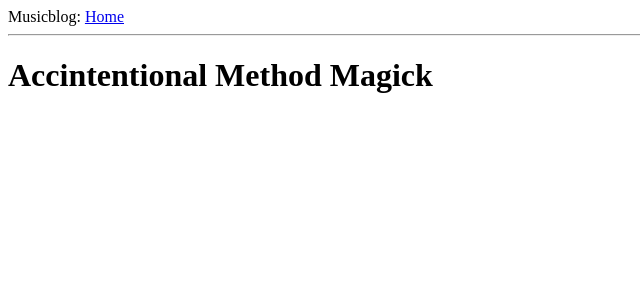
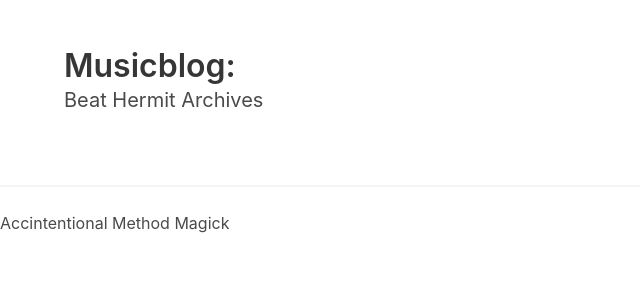
Before and after one commit to mobbSolo/flask-music-blog, a Flask app: page / in a window 1280 px wide. Shown: the top 300 px of the page, without its empty margins (0-640 px from the left). Run offline with Flask 2, Linux system fonts and the light colour scheme; data that the repository does not hold is empty; some libraries are stand-ins or nearby versions.

Commit message:
Add Bulma CSS CDN to base.html

```diff
--- a/app/templates/base.html
+++ b/app/templates/base.html
@@ -1,16 +1,29 @@
+<!DOCTYPE html>
 <html>
     <head>
+        <meta charset="utf-8">
+        <meta name="viewport" content="width=device-width, initial-scale=1">
         {% if title %}
         <title>{{ title }} - MusicBlog</title>
         {% else %}
         <title>Welcome to MusicBlog</title>
         {% endif %}
+        <link rel="stylesheet" href="https://cdnjs.cloudflare.com/ajax/libs/bulma/0.7.5/css/bulma.min.css">
+        <script defer src="https://use.fontawesome.com/releases/v5.3.1/js/all.js"></script>
     </head>
     <body>
-        <div>
-            Musicblog:
-            <a href="{{ url_for('index') }}">Home</a>
-        </div>
+        <section class="section">
+            <div class="container">
+                <a href="{{ url_for('index') }}">
+                    <h1 class="title">
+                        Musicblog:
+                    </h1>
+                    <p class="subtitle">
+                        Beat Hermit Archives
+                    </p>
+                </a>
+            </div>
+        </section>
         <hr>
         {% block content %}{% endblock %}
     </body>
```
